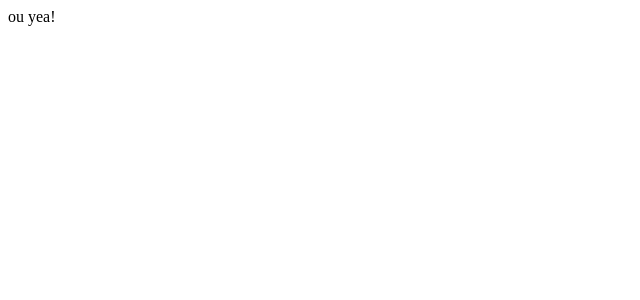
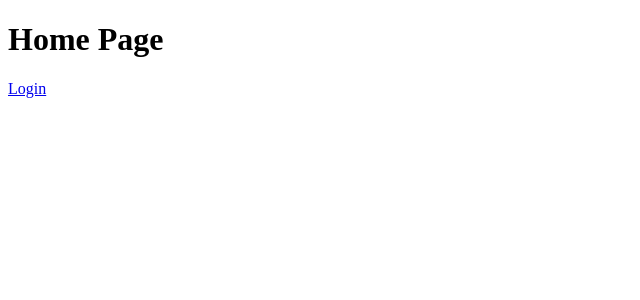
Before and after one commit to padrisimo/bookworm, a React (Create React App) app: page / in a window 1280 px wide. Shown: the top 300 px of the page, without its empty margins (0-640 px from the left). Built offline with nearby package versions, Linux system fonts and the light colour scheme.

Commit message:
react router and couple of pages

```diff
--- a/package.json
+++ b/package.json
@@ -5,6 +5,8 @@
   "dependencies": {
     "react": "^16.3.2",
     "react-dom": "^16.3.2",
+    "react-router": "^4.2.0",
+    "react-router-dom": "^4.2.2",
     "react-scripts": "1.1.4"
   },
   "scripts": {
--- a/src/App.js
+++ b/src/App.js
@@ -1,5 +1,11 @@
 import React from 'react';
+import { Route } from 'react-router-dom';
+import HomePage from './components/pages/HomePage';
+import LoginPage from './components/pages/LoginPage';
 
-const App = () => <div>ou yea!</div>;
+const App = () => <div>
+  <Route path="/" exact component={HomePage}/>
+  <Route path="/login" exact component={LoginPage}/>
+</div>;
 
 export default App;
--- /dev/null
+++ b/src/components/pages/HomePage.js
@@ -0,0 +1,11 @@
+import React from 'react';
+import { Link } from 'react-router-dom'
+
+const HomePage = () => (
+  <div>
+    <h1>Home Page</h1>
+    <Link to="/login">Login</Link>
+  </div>
+);
+
+export default HomePage;
--- /dev/null
+++ b/src/components/pages/LoginPage.js
@@ -0,0 +1,9 @@
+import React from 'react';
+
+const LoginPage = () => (
+  <div>
+    <h1>Login Page</h1>
+  </div>
+);
+
+export default LoginPage;
--- a/src/index.js
+++ b/src/index.js
@@ -1,7 +1,11 @@
 import React from 'react';
 import ReactDOM from 'react-dom';
+import { BrowserRouter } from 'react-router-dom';
 import App from './App';
 import registerServiceWorker from './registerServiceWorker';
 
-ReactDOM.render(<App />, document.getElementById('root'));
+ReactDOM.render(
+  <BrowserRouter>
+    <App />
+  </BrowserRouter>, document.getElementById('root'));
 registerServiceWorker();
```
Also changed, not shown: 2 other files (tests, documents, lock files or other folders).
